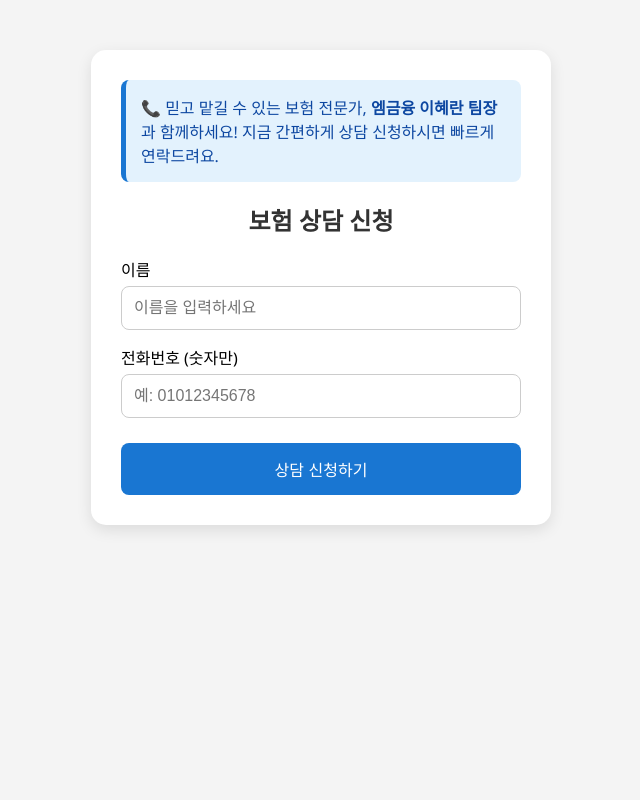
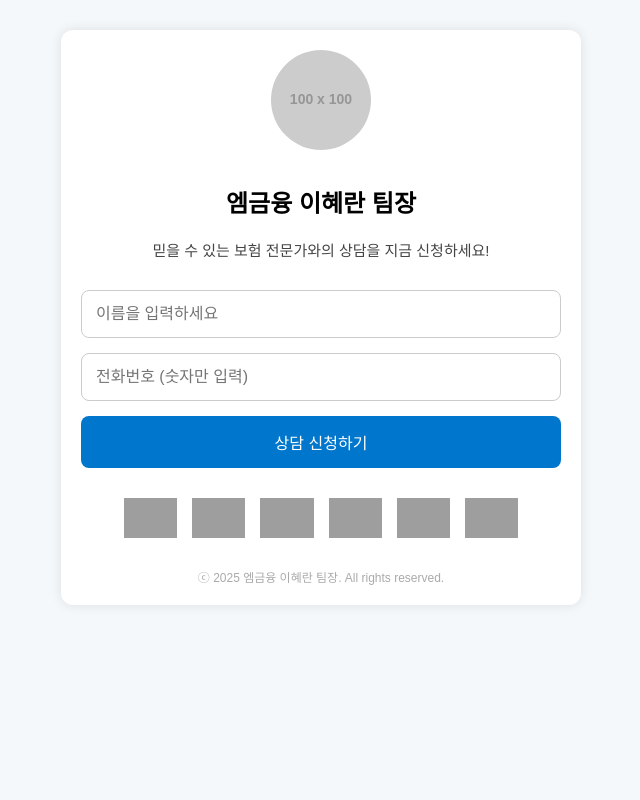
Before and after one commit to hwanggueseon/insurance-consult, a Flask app: page / in a window 1280 px wide. Shown: the whole page, without its empty margins (319-959 px from the left). Run offline with Flask 3, Linux system fonts and the light colour scheme; grey boxes labelled with a size stand in for pictures from a placeholder-image service; some libraries are stand-ins or nearby versions; grey boxes are pictures that could not be loaded.

Commit message:
보험상담 인덱스: 이혜란 팀장 소개 및 보험사 로고 추가

```diff
--- a/templates/index.html
+++ b/templates/index.html
@@ -3,120 +3,137 @@
 <head>
     <meta charset="UTF-8">
     <meta name="viewport" content="width=device-width, initial-scale=1.0">
-    <title>보험 상담 신청</title>
+    <title>엠금융 이혜란 팀장 보험상담 신청</title>
     <style>
         body {
-            font-family: 'Segoe UI', sans-serif;
+            font-family: 'Noto Sans KR', sans-serif;
+            background: #f5f8fa;
             margin: 0;
             padding: 0;
-            background: #f4f4f4;
-            display: flex;
-            justify-content: center;
-            align-items: flex-start;
-            min-height: 100vh;
         }
 
         .container {
-            background: white;
-            margin-top: 50px;
-            padding: 30px;
-            border-radius: 15px;
-            box-shadow: 0 5px 15px rgba(0,0,0,0.1);
-            width: 90%;
-            max-width: 400px;
+            max-width: 480px;
+            margin: 0 auto;
+            padding: 20px;
+            background: #ffffff;
+            box-shadow: 0 0 12px rgba(0, 0, 0, 0.1);
+            border-radius: 12px;
+            margin-top: 30px;
         }
 
-        .hook {
-            background-color: #E3F2FD;
-            padding: 15px;
-            border-left: 5px solid #1976D2;
-            margin-bottom: 20px;
+        h1 {
+            text-align: center;
+            color: #2b3e50;
+            margin-bottom: 10px;
+        }
+
+        .subtext {
+            text-align: center;
+            font-size: 15px;
+            color: #444;
+            margin-bottom: 25px;
+        }
+
+        form {
+            display: flex;
+            flex-direction: column;
+            gap: 15px;
+        }
+
+        input[type="text"], input[type="tel"] {
+            padding: 14px;
             font-size: 16px;
-            color: #0D47A1;
+            border: 1px solid #ccc;
             border-radius: 8px;
         }
 
-        h2 {
-            text-align: center;
-            margin-bottom: 20px;
-            color: #333;
-        }
-
-        label {
-            font-size: 16px;
-            display: block;
-            margin-top: 15px;
-            margin-bottom: 5px;
-        }
-
-        input[type="text"], input[type="tel"] {
-            width: 100%;
-            padding: 12px;
-            border: 1px solid #ccc;
-            border-radius: 8px;
-            font-size: 16px;
-            box-sizing: border-box;
-        }
-
-        button {
-            margin-top: 25px;
-            width: 100%;
+        input[type="submit"] {
+            background-color: #0077cc;
+            color: white;
             padding: 14px;
-            background-color: #1976D2;
-            color: white;
             font-size: 16px;
             border: none;
             border-radius: 8px;
             cursor: pointer;
-            transition: background-color 0.3s ease;
+            transition: background 0.3s;
         }
 
-        button:hover {
-            background-color: #1565C0;
+        input[type="submit"]:hover {
+            background-color: #005fa3;
+        }
+
+        .profile {
+            text-align: center;
+            margin-bottom: 30px;
+        }
+
+        .profile img {
+            width: 100px;
+            height: 100px;
+            object-fit: cover;
+            border-radius: 50%;
+            margin-bottom: 10px;
+        }
+
+        .logos {
+            margin-top: 30px;
+            display: flex;
+            flex-wrap: wrap;
+            justify-content: center;
+            gap: 15px;
+        }
+
+        .logos img {
+            height: 40px;
+            object-fit: contain;
+            transition: transform 0.2s ease-in-out;
+        }
+
+        .logos img:hover {
+            transform: scale(1.1);
         }
 
         @media (max-width: 480px) {
-            body {
-                padding: 10px;
+            .logos img {
+                height: 30px;
             }
+        }
 
-            .container {
-                margin-top: 20px;
-                padding: 20px;
-            }
-
-            h2 {
-                font-size: 20px;
-            }
-
-            input, button {
-                font-size: 15px;
-            }
-
-            .hook {
-                font-size: 14px;
-            }
+        footer {
+            text-align: center;
+            margin-top: 30px;
+            font-size: 12px;
+            color: #aaa;
         }
     </style>
 </head>
 <body>
     <div class="container">
-        <div class="hook">
-            📞 믿고 맡길 수 있는 보험 전문가,
-<strong>엠금융 이혜란 팀장</strong>과 함께하세요!
-            지금 간편하게 상담 신청하시면 빠르게 연락드려요.
+        <div class="profile">
+            <img src="https://via.placeholder.com/100x100.png?text=%EC%9D%B4%ED%98%9C%EB%9E%80" alt="이혜란 팀장">
+            <h2>엠금융 이혜란 팀장</h2>
+            <p class="subtext">믿을 수 있는 보험 전문가와의 상담을 지금 신청하세요!</p>
         </div>
 
-        <h2>보험 상담 신청</h2>
-        <form action="/submit" method="POST">
-            <label for="name">이름</label>
-            <input type="text" id="name" name="name" placeholder="이름을 입력하세요" required>
+        <form method="POST" action="/submit">
+            <input type="text" name="name" placeholder="이름을 입력하세요" required>
+            <input type="tel" name="phone" placeholder="전화번호 (숫자만 입력)" pattern="[0-9]{10,11}" required>
+            <input type="submit" value="상담 신청하기">
+        </form>
 
-            <label for="phone">전화번호 (숫자만)</label>
-            <input type="tel" id="phone" name="phone" placeholder="예: 01012345678" pattern="\d{10,11}" required>
+        <div class="logos">
+            <img src="https://upload.wikimedia.org/wikipedia/commons/4/4a/Samsung_Logo.svg" alt="삼성생명" />
+            <img src="https://upload.wikimedia.org/wikipedia/commons/8/8d/Kyobo_Life_Insurance_logo.svg" alt="교보생명" />
+            <img src="https://upload.wikimedia.org/wikipedia/commons/6/6f/MetLife_logo.svg" alt="메트라이프" />
+            <img src="https://upload.wikimedia.org/wikipedia/commons/f/fd/AIA_logo.svg" alt="AIA생명" />
+            <img src="https://upload.wikimedia.org/wikipedia/commons/7/7c/Prudential_logo.svg" alt="푸르덴셜" />
+            <img src="https://upload.wikimedia.org/wikipedia/commons/b/b9/Allianz_Logo_2017.svg" alt="알리안츠" />
+        </div>
 
-            <button type="submit">상담 신청하기</button>
-        </form>
+        <footer>
+            ⓒ 2025 엠금융 이혜란 팀장. All rights reserved.
+        </footer>
     </div>
 </body>
 </html>
```
